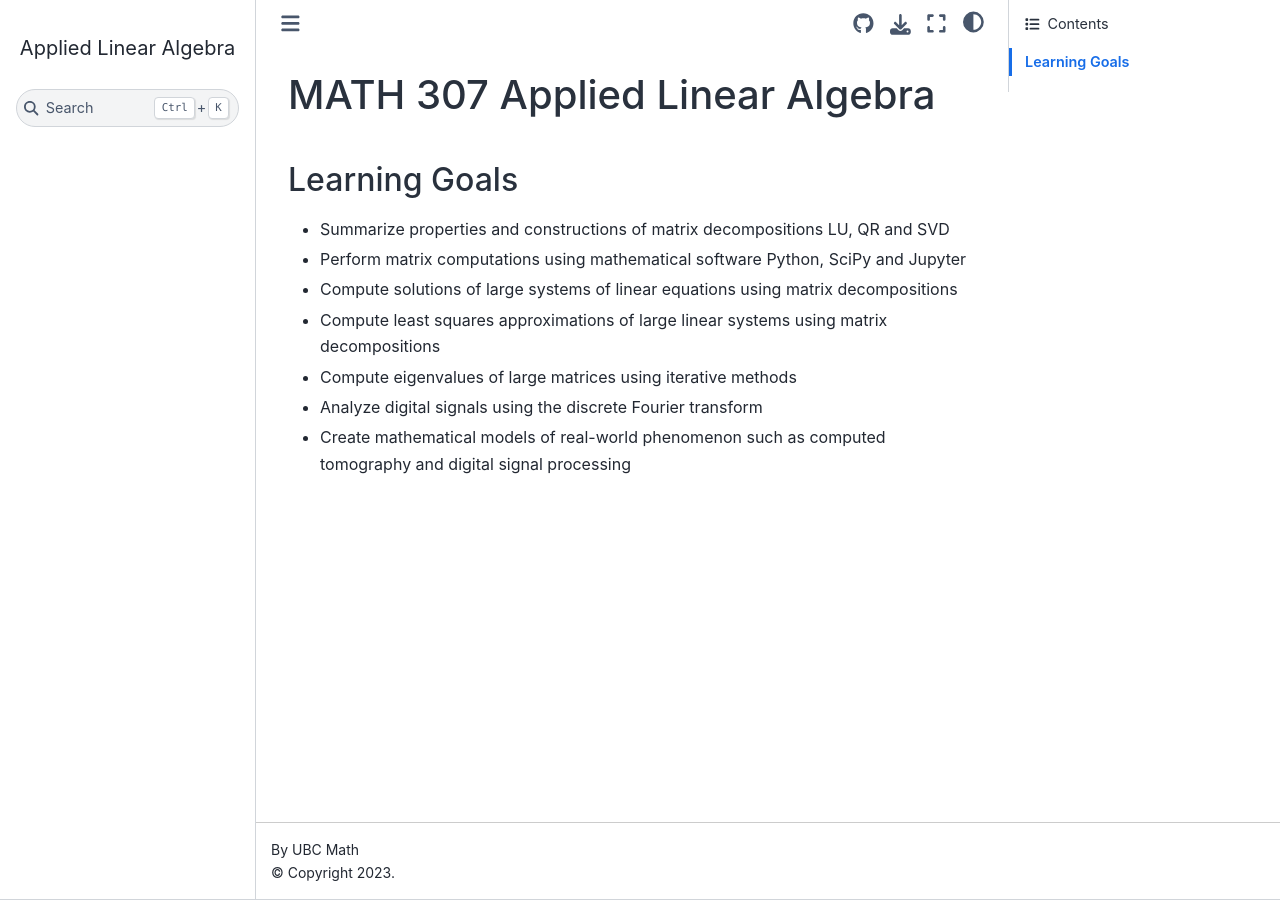
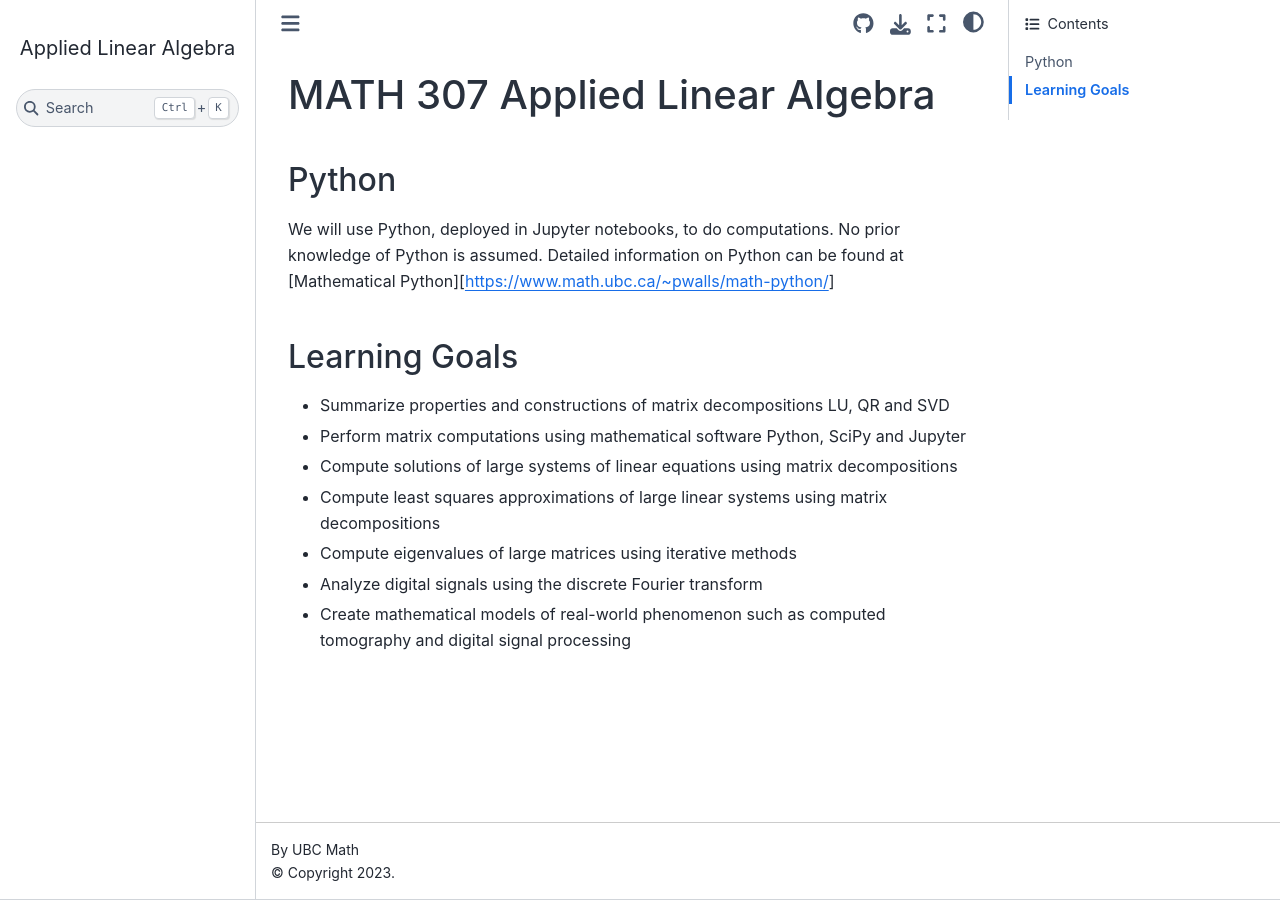
Before and after one commit to ozguryilmaz/Math307---2021WT2, a Jupyter Book: the page built from index.md, in a window 1280 px wide. Built offline with Jupyter Book 1.0.4 settings and Sphinx 7.4.7 and the Sphinx Book theme 1.1.4, drawn with Linux system fonts in a browser that asks for light colours; pages that are not in the unit, such as notebooks, are missing from menus.

Commit message:
Update index.md

```diff
--- a/index.md
+++ b/index.md
@@ -1,4 +1,8 @@
 # MATH 307 Applied Linear Algebra
+
+## Python
+
+We will use Python, deployed in Jupyter notebooks, to do computations. No prior knowledge of Python is assumed. Detailed information on Python can be found at [Mathematical Python][https://www.math.ubc.ca/~pwalls/math-python/]
 
 ## Learning Goals
 
```
